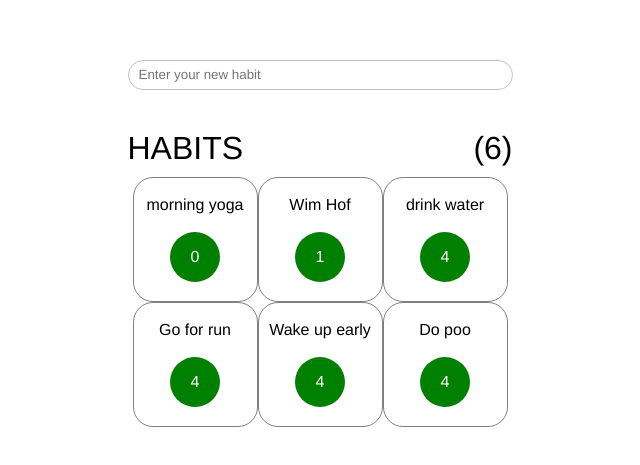
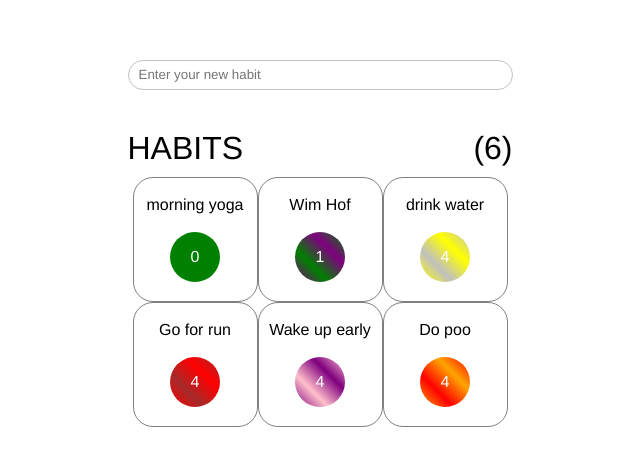
Before and after one commit to SanjeevMidda/habit-tracker, a React (Create React App) app: page / in a window 1280 px wide. Shown: the part 157-622 px from the top of the page, without its empty margins (320-960 px from the left). Built offline with nearby package versions, Linux system fonts and the light colour scheme.

Commit message:
added dynamic color property into Habit component

```diff
--- a/src/components/Habit.js
+++ b/src/components/Habit.js
@@ -14,7 +14,10 @@ const Habit = ({
   return (
     <div className="habitContainer" onClick={() => updateAmount(keyValue)}>
       <p>{name}</p>
-      <div className="circle">
+      <div
+        className="circle"
+        style={{ background: `linear-gradient(45deg, ${color}, ${color})` }}
+      >
         <p>{amount}</p>
       </div>
     </div>
```
